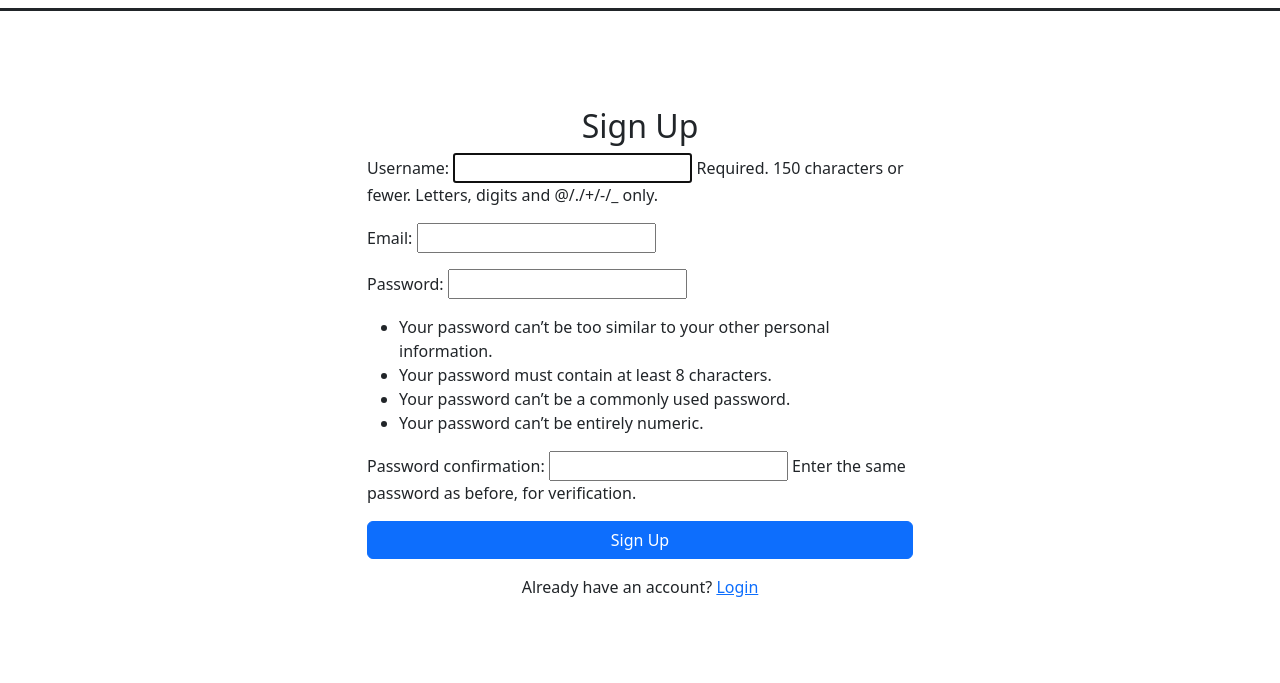
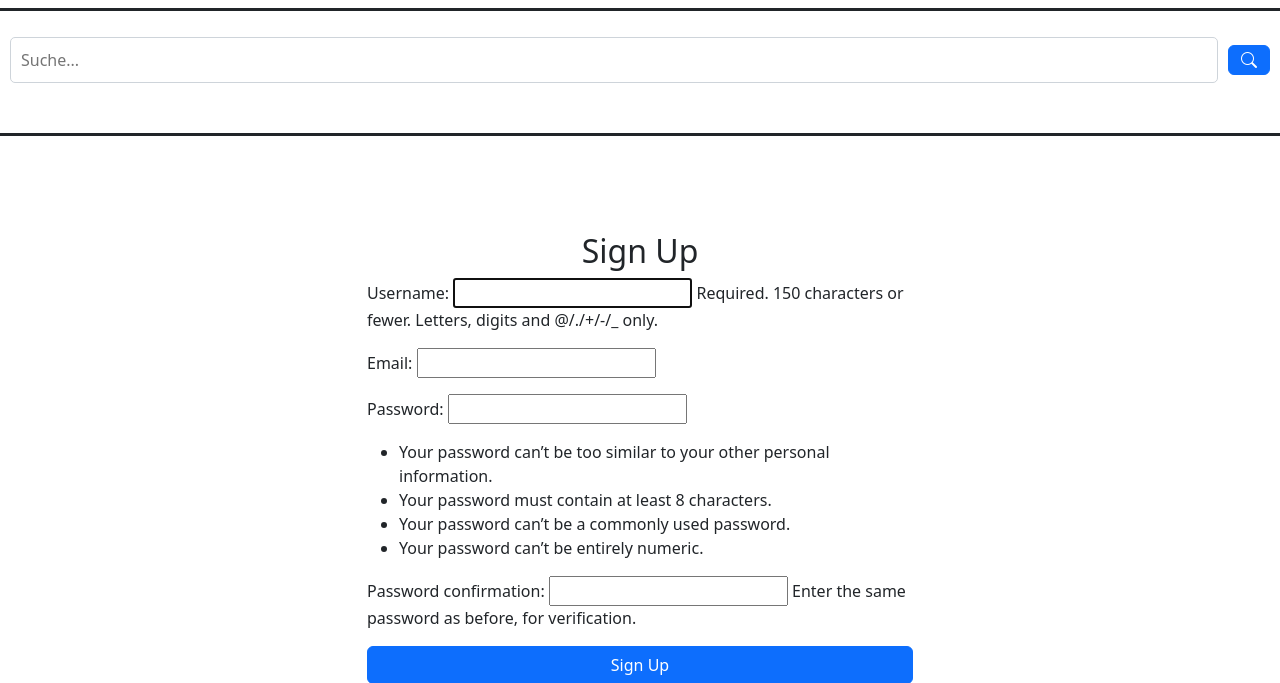
Before and after one commit to Muck3334444/E-Lib, a Django app: page /signup/ in a window 1280 px wide. Shown: the part 56-739 px from the top of the page. Run offline with Django 5.2, Linux system fonts and the light colour scheme; some libraries are stand-ins or nearby versions.

Commit message:
added searchbar.html

```diff
--- a/ELib/templates/base.html
+++ b/ELib/templates/base.html
@@ -21,6 +21,8 @@
         <br>
         <br>
         <hr style="border-width: 3px; opacity:1;">
+        {% include 'searchbar.html' %}
+        <hr style="border-width: 3px; opacity:1;">
         <div class="container-fluid mt-5">
             <div class="row content">
                 <div class="col-12">
--- /dev/null
+++ b/ELib/templates/searchbar.html
@@ -0,0 +1,77 @@
+<link rel="stylesheet" href="https://cdn.jsdelivr.net/npm/bootstrap-icons@1.7.1/font/bootstrap-icons.css">
+<div class="search_container">
+    <input type="text" class="search_field" placeholder="Suche..." id="search_field">
+    <button class="btn btn-primary" onclick="search_books()">
+        <i class="bi bi-search"></i>
+    </button>
+</div>
+
+<div class="results_container" id="results_container"></div>
+
+<script>
+
+</script>
+
+<style>
+.search_container {
+    display: flex;
+    align-items: center;
+    justify-content: center;
+    padding: 10px;
+    border-radius: 5px;
+}
+
+.search_field {
+    flex: 1;
+    padding: 10px;
+    border: 1px solid #ced4da;
+    border-radius: 5px;
+    font-size: 16px;
+    margin-right: 10px;
+}
+
+.search_button {
+    background-color: #007bff;
+    color: white;
+    border: none;
+    border-radius: 5px;
+    padding: 10px 15px;
+    cursor: pointer;
+    font-size: 16px;
+    transition: background-color 0.3s;
+}
+
+.search_button:hover {
+    background-color: #0056b3;
+}
+
+.results_container {
+    display: flex;
+    flex-wrap: wrap;
+    justify-content: center;
+    margin: 20px;
+}
+
+.book_block {
+    background-color: #f8f9fa;
+    border: 1px solid #ddd;
+    border-radius: 5px;
+    padding: 15px;
+    margin: 10px;
+    width: 200px;
+    text-align: center;
+    box-shadow: 0 2px 5px rgba(0, 0, 0, 0.1);
+}
+
+.book_title {
+    font-size: 18px;
+    margin: 0;
+    color: #333;
+}
+
+.book_isbn {
+    color: #555;
+    font-size: 14px;
+}
+
+</style>
--- a/ELib/urls.py
+++ b/ELib/urls.py
@@ -22,7 +22,7 @@ from django.conf import settings
 from django.conf.urls.static import static
 from django.contrib.auth.views import LoginView, LogoutView
 
-from ELib.views import logoutView, signupView
+from ELib.views import logoutView, signupView, search_books
 
 urlpatterns = [
     # We are only using a single app, so we redirect all urls there
@@ -32,6 +32,7 @@ urlpatterns = [
     path('login/', LoginView.as_view(), name='login'),
     path('logout/', logoutView, name='logout'),
     path('signup/', signupView, name='signup'),
+    path('search_books', search_books, name='search_books'),
 ]
 
 urlpatterns += static(settings.STATIC_URL, document_root=settings.STATIC_ROOT)
--- a/ELib/views.py
+++ b/ELib/views.py
@@ -3,6 +3,10 @@ from django.contrib.auth import login
 from django.contrib import messages
 from ELib.forms import SignupForm
 from django.contrib.auth.views import LogoutView
+from django.contrib.auth.decorators import login_required
+from django.views.decorators.http import require_GET
+from django.http import JsonResponse
+from library.models import Book
 
 def signupView(request):
     if request.method == 'POST':
@@ -27,3 +31,26 @@ def logoutView(request):
 
     # If not POST, just render the confirmation page
     return render(request, 'logout.html')
+
+@login_required
+@require_GET
+def search_books(request):
+    searchBar_input = request.GET.get('searchBar_input', None)
+
+    if searchBar_input:
+        try:
+            books = Book.objects.filter(name__icontains=searchBar_input)[:5]
+            result = [{'title': book.title, 'isbn': book.isbn} for book in books]
+
+            if books.exists():
+                return JsonResponse({
+                    'success': True,
+                    'message': 'Es wurden Bücher zu der Suchanfrage gefunden.',
+                    'books': result
+                })
+            else:
+                return JsonResponse({'success': False, 'message': 'Es gibt keine Bücher zu der Sucheingabe.'})
+        except Book.DoesNotExist:
+            return JsonResponse({'success': False, 'message': 'Fehler beim Datenbank aufruf.'})
+
+    return JsonResponse({'success': False, 'message': 'Es wurde kein Query-Parameter übergeben.'})
```
